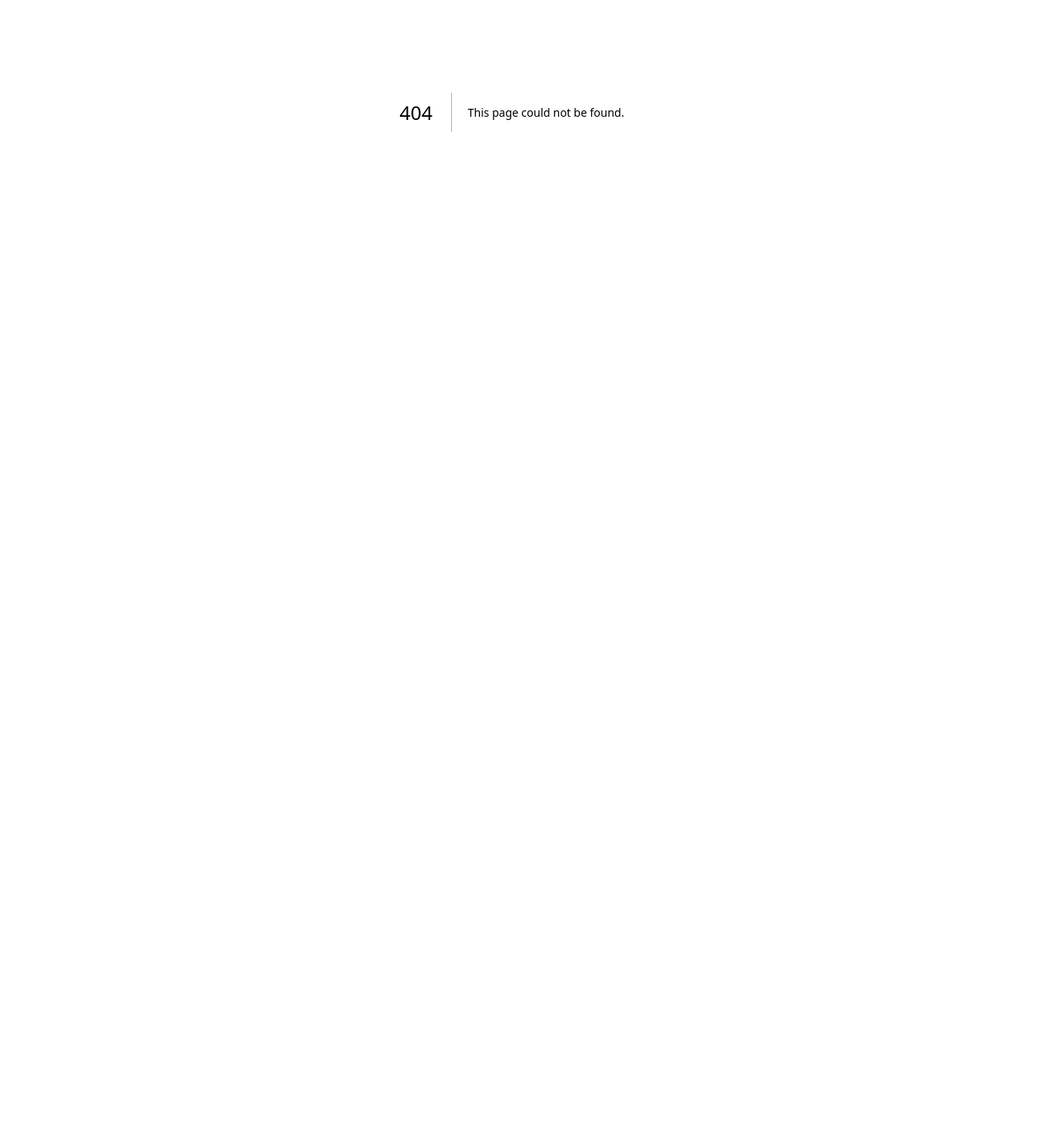
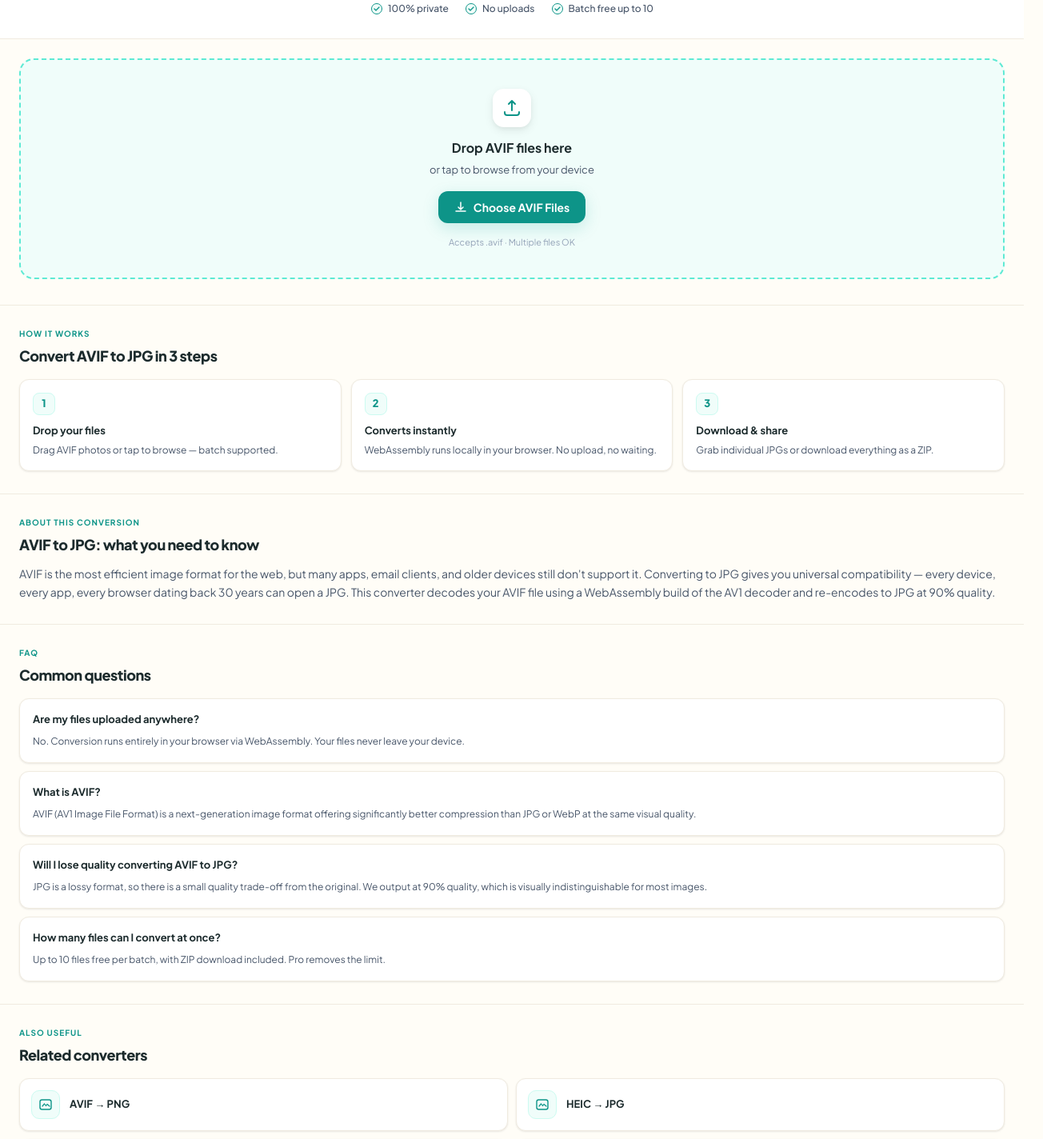
Before and after one commit to ahmadfarighi-dev/imageconvert-io, a Next.js app: page /avif-to-jpg in a window 1280 px wide. Before the commit this address had no page. Shown: the part 260-1684 px from the top of the page at 80% size, 1304 px wide, since content can reach past the window. Before the commit the page ends 800 px from the top, so only its background shows below. Built offline with nearby package versions, Linux system fonts and the light colour scheme.

Commit message:
feat: dynamic tool page — 6 converter pages from tools.config

```diff
--- /dev/null
+++ b/src/app/[tool]/page.tsx
@@ -0,0 +1,165 @@
+import { notFound } from "next/navigation";
+import type { Metadata } from "next";
+import Link from "next/link";
+import Nav from "@/components/Nav";
+import Footer from "@/components/Footer";
+import ConverterSection from "@/components/ConverterSection";
+import JsonLd, { faqSchema } from "@/components/JsonLd";
+import { getToolConfig, TOOL_SLUGS } from "@/tools/tools.config";
+
+export function generateStaticParams() {
+  return TOOL_SLUGS.map((slug) => ({ tool: slug }));
+}
+
+export async function generateMetadata({
+  params,
+}: {
+  params: { tool: string };
+}): Promise<Metadata> {
+  const cfg = getToolConfig(params.tool);
+  if (!cfg) return {};
+  return {
+    title: cfg.h1,
+    description: cfg.metaDescription,
+    alternates: { canonical: `https://imageconvert.io/${cfg.slug}` },
+  };
+}
+
+const TrustPill = ({ label }: { label: string }) => (
+  <div className="flex items-center gap-1.5 text-[12px] font-medium text-ic-text-600">
+    <svg width="16" height="16" viewBox="0 0 16 16" fill="none" aria-hidden="true">
+      <path d="M8 1.5a6.5 6.5 0 1 0 0 13 6.5 6.5 0 0 0 0-13z" fill="#F0FDFA" stroke="#0D9488" strokeWidth="1" />
+      <path d="M5 8l2 2 4-4" stroke="#0D9488" strokeWidth="1.3" strokeLinecap="round" strokeLinejoin="round" />
+    </svg>
+    {label}
+  </div>
+);
+
+const RelatedCard = ({ slug, label }: { slug: string; label: string }) => (
+  <Link
+    href={`/${slug}`}
+    className="ic-card flex items-center gap-3 p-3.5 no-underline
+               hover:border-ic-teal-300 hover:shadow-[0_4px_14px_rgba(13,148,136,.1)] transition-all"
+  >
+    <div className="w-9 h-9 bg-ic-teal-50 border border-ic-teal-100 rounded-[10px]
+                    flex items-center justify-center flex-shrink-0">
+      <svg width="18" height="18" viewBox="0 0 18 18" fill="none" aria-hidden="true">
+        <rect x="2" y="3" width="14" height="12" rx="2.5" stroke="#0D9488" strokeWidth="1.4" />
+        <path d="M5 11l2.5-3 2 2.5 1.5-2L14 11" stroke="#0D9488" strokeWidth="1.2" strokeLinecap="round" strokeLinejoin="round" />
+      </svg>
+    </div>
+    <div>
+      <p className="text-[13px] font-bold text-ic-text-900">
+        {label.includes("what-is")
+          ? `What is ${label.replace("what-is-", "").toUpperCase()}?`
+          : label
+              .split("-")
+              .map((w, i) => (i === 1 ? "→" : w.toUpperCase()))
+              .join(" ")}
+      </p>
+    </div>
+  </Link>
+);
+
+export default function ToolPage({ params }: { params: { tool: string } }) {
+  const cfg = getToolConfig(params.tool);
+  if (!cfg) notFound();
+
+  return (
+    <>
+      <JsonLd data={faqSchema(cfg.faq)} />
+      <Nav />
+
+      <main>
+        {/* Hero */}
+        <section className="text-center pt-10 pb-7 px-6 bg-white border-b border-ic-cream-b">
+          <div className="ic-badge mb-4">
+            <span className="w-1.5 h-1.5 bg-ic-teal-500 rounded-full" />
+            Free · No signup required
+          </div>
+          <h1 className="text-[30px] font-extrabold text-ic-text-900 tracking-tight leading-tight mb-2.5">
+            {cfg.h1}
+          </h1>
+          <p className="text-[14px] text-ic-text-600 leading-relaxed max-w-sm mx-auto mb-6">
+            Converts instantly in your browser — files never leave your device.
+          </p>
+          <div className="flex items-center justify-center gap-5 flex-wrap">
+            <TrustPill label="100% private" />
+            <TrustPill label="No uploads" />
+            <TrustPill label="Batch free up to 10" />
+          </div>
+        </section>
+
+        {/* Converter */}
+        <div className="pt-6">
+          <ConverterSection config={cfg} />
+        </div>
+
+        {/* How it works */}
+        <section className="px-6 py-7 border-t border-ic-cream-b">
+          <p className="ic-section-label">How it works</p>
+          <h2 className="text-[18px] font-extrabold text-ic-text-900 tracking-tight mb-4">
+            Convert {cfg.fromLabel} to {cfg.toLabel} in 3 steps
+          </h2>
+          <div className="grid grid-cols-3 gap-3">
+            {[
+              { n: "1", title: "Drop your files", desc: `Drag ${cfg.fromLabel} photos or tap to browse — batch supported.` },
+              { n: "2", title: "Converts instantly", desc: "WebAssembly runs locally in your browser. No upload, no waiting." },
+              { n: "3", title: "Download & share", desc: `Grab individual ${cfg.toLabel}s or download everything as a ZIP.` },
+            ].map(({ n, title, desc }) => (
+              <div key={n} className="ic-card p-4">
+                <div className="w-7 h-7 bg-ic-teal-50 border border-ic-teal-100 rounded-ic-sm
+                                flex items-center justify-center text-[13px] font-extrabold
+                                text-ic-teal-600 mb-2.5">
+                  {n}
+                </div>
+                <p className="text-[13px] font-bold text-ic-text-900 mb-1">{title}</p>
+                <p className="text-[12px] text-ic-text-600 leading-relaxed">{desc}</p>
+              </div>
+            ))}
+          </div>
+        </section>
+
+        {/* Unique content */}
+        <section className="px-6 py-7 border-t border-ic-cream-b">
+          <p className="ic-section-label">About this conversion</p>
+          <h2 className="text-[18px] font-extrabold text-ic-text-900 tracking-tight mb-3">
+            {cfg.fromLabel} to {cfg.toLabel}: what you need to know
+          </h2>
+          <p className="text-[14px] text-ic-text-600 leading-relaxed">{cfg.uniqueContent}</p>
+        </section>
+
+        {/* FAQ */}
+        <section className="px-6 py-7 border-t border-ic-cream-b">
+          <p className="ic-section-label">FAQ</p>
+          <h2 className="text-[18px] font-extrabold text-ic-text-900 tracking-tight mb-4">
+            Common questions
+          </h2>
+          <div className="flex flex-col gap-2.5">
+            {cfg.faq.map(({ q, a }) => (
+              <div key={q} className="ic-card p-4">
+                <p className="text-[13px] font-bold text-ic-text-900 mb-2">{q}</p>
+                <p className="text-[12px] text-ic-text-600 leading-relaxed">{a}</p>
+              </div>
+            ))}
+          </div>
+        </section>
+
+        {/* Related converters */}
+        <section className="px-6 py-7 border-t border-ic-cream-b">
+          <p className="ic-section-label">Also useful</p>
+          <h2 className="text-[18px] font-extrabold text-ic-text-900 tracking-tight mb-4">
+            Related converters
+          </h2>
+          <div className="grid grid-cols-2 gap-2.5">
+            {cfg.related.map((slug) => (
+              <RelatedCard key={slug} slug={slug} label={slug} />
+            ))}
+          </div>
+        </section>
+      </main>
+
+      <Footer />
+    </>
+  );
+}
```
